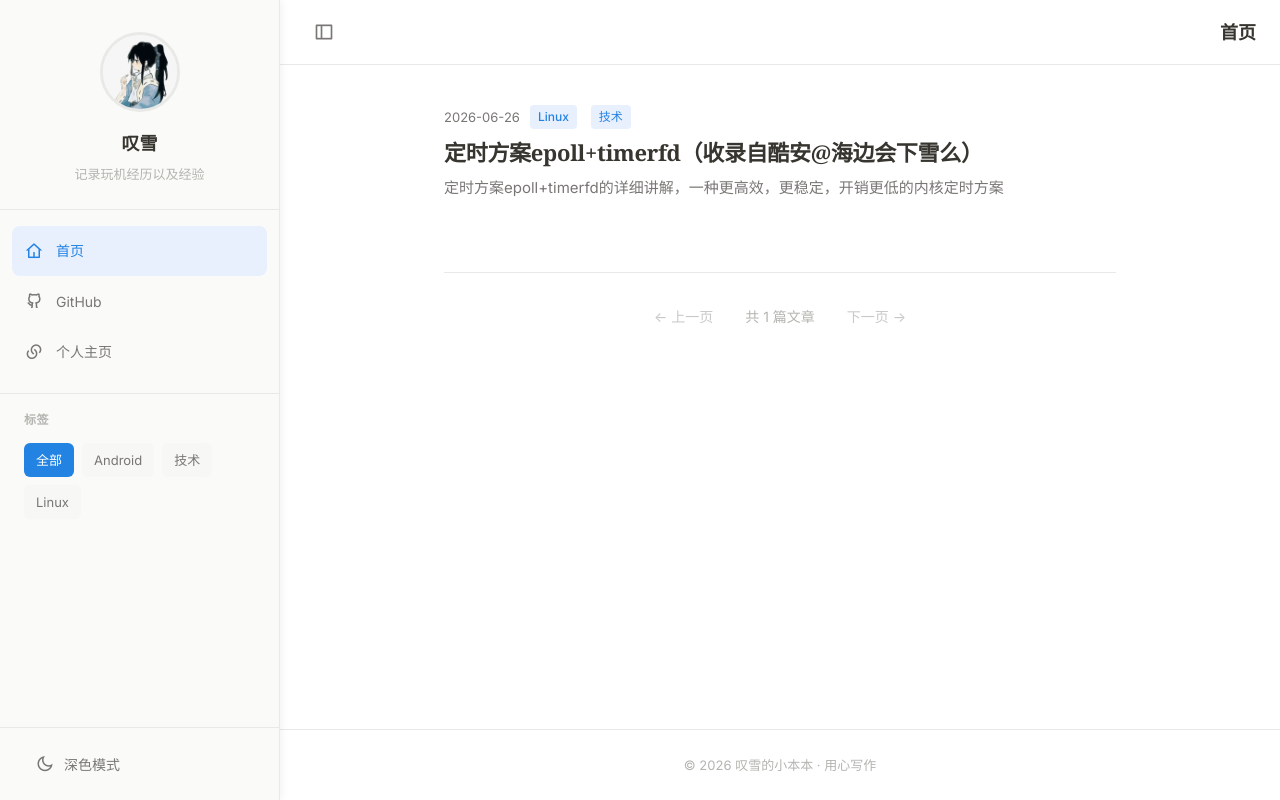
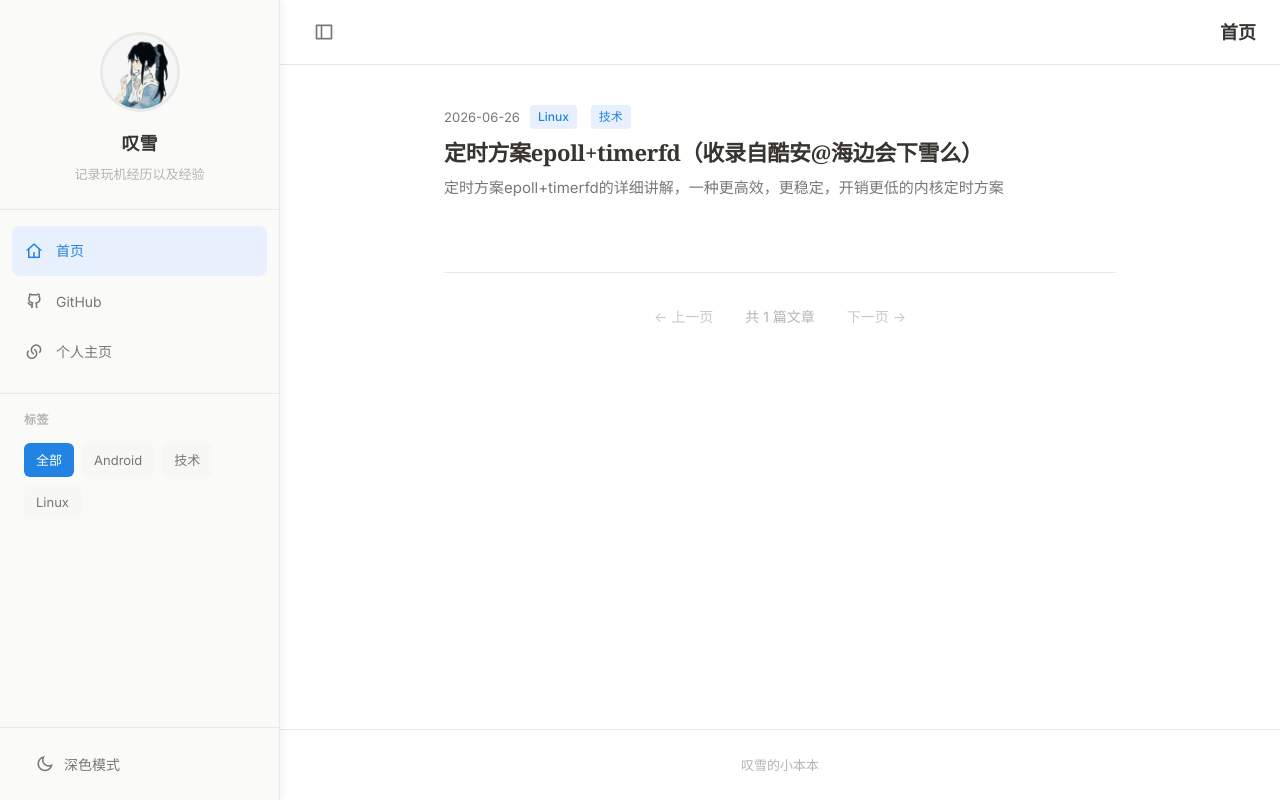
Before and after one commit to tanxue0118/blog, a plain HTML site: page index.html in a window 1280 px wide. Drawn offline with nearby package versions, Linux system fonts and the light colour scheme.

Commit message:
Update index.html

```diff
--- a/index.html
+++ b/index.html
@@ -5,7 +5,7 @@
     <meta charset="utf-8">
     <meta name="viewport" content="width=device-width, initial-scale=1.0">
     <meta name="description" content="叹雪的小本本">
-    <title>我的博客</title>
+    <title>叹雪的小本本</title>
     <link rel="preconnect" href="https://fonts.googleapis.com">
     <link rel="preconnect" href="https://fonts.gstatic.com" crossorigin>
     <link href="https://fonts.googleapis.com/css2?family=Noto+Serif+SC:wght@400;500;600;700&family=Inter:wght@400;500;600&display=swap" rel="stylesheet">
@@ -91,7 +91,7 @@
         </main>
 
         <footer class="footer">
-            <p>© 2026 叹雪的小本本 · 用心写作</p>
+            <p>叹雪的小本本</p>
         </footer>
     </div>
 
```
